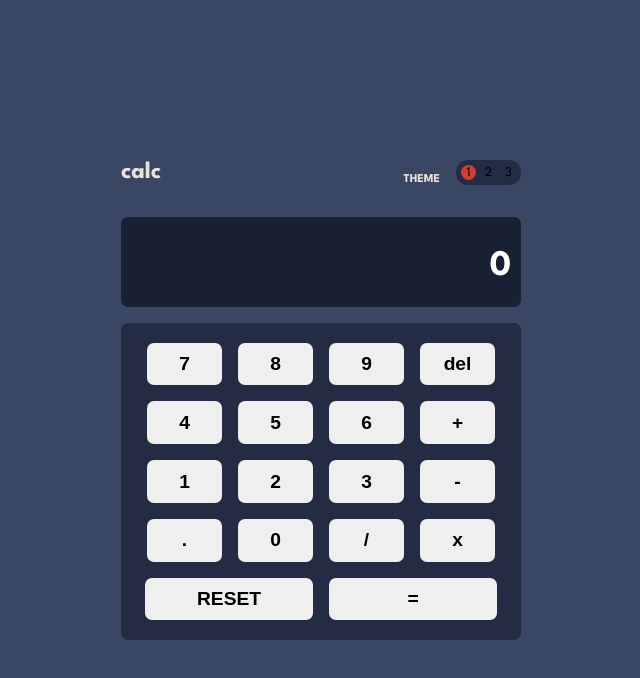
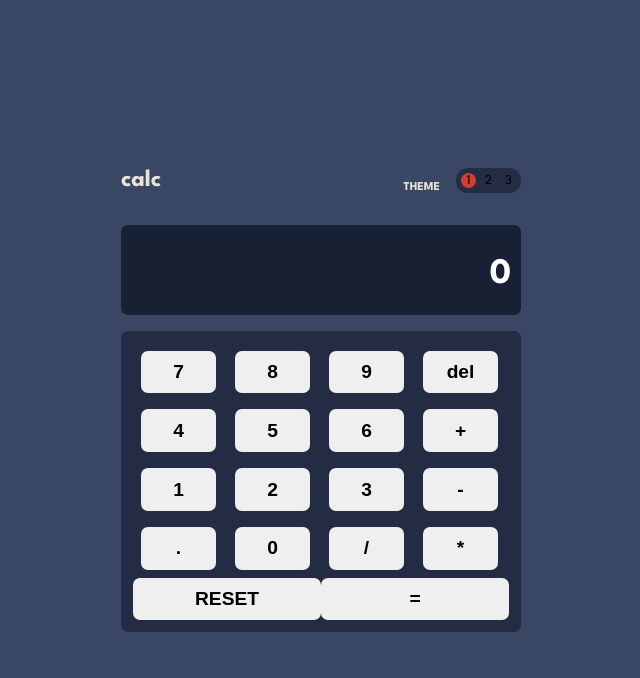
Before and after one commit to LorryAfriyie/calculator-app, a React (Vite) app: page / in a window 1280 px wide. Shown: the top 678 px of the page, without its empty margins (319-959 px from the left). Built offline with nearby package versions, Linux system fonts and the light colour scheme.

Commit message:
Button arrangement
Changing button display from static form into dynamic form.

```diff
--- a/src/components/ButtonSection.tsx
+++ b/src/components/ButtonSection.tsx
@@ -45,9 +45,38 @@ export function ButtonSection() {
     BgSwitch(theme);
   }, [theme]);
 
+  const button = [
+    { value: 7, text: "7", method: buttonValue },
+    { value: 8, text: "8", method: buttonValue },
+    { value: 9, text: "9", method: buttonValue },
+    { value: "", text: "del", method: deleteValue },
+    { value: 4, text: "4", method: buttonValue },
+    { value: 5, text: "5", method: buttonValue },
+    { value: 6, text: "6", method: buttonValue },
+    { value: "+", text: "+", method: signHandler },
+    { value: 1, text: "1", method: buttonValue },
+    { value: 2, text: "2", method: buttonValue },
+    { value: 3, text: "3", method: buttonValue },
+    { value: "-", text: "-", method: signHandler },
+    { value: ".", text: ".", method: buttonValue },
+    { value: 0, text: "0", method: buttonValue },
+    { value: "/", text: "/", method: signHandler },
+    { value: "*", text: "*", method: signHandler },
+  ];
+
   return (
     <div className={"button-section"} ref={btnBg}>
-      <div className="first-row">
+      <div className="four-row-btn">
+        {button.map((x, index) => {
+          return (
+            <div key={index}>
+              <Button onClick={x.method} value={x.value} text={x.text} />
+            </div>
+          );
+        })}
+      </div>
+
+      {/* <div className="first-row">
         <Button onClick={buttonValue} value={7} text={"7"} />
 
         <Button onClick={buttonValue} value={8} text={"8"} />
@@ -85,7 +114,7 @@ export function ButtonSection() {
         <Button onClick={signHandler} value={"/"} text={"/"} />
 
         <Button onClick={signHandler} value={"*"} text={"x"} />
-      </div>
+      </div> */}
 
       <div className="fifth-row">
         <Button onClick={resetCalculator} text={"Reset"} />
--- a/src/context/CalcOperations.tsx
+++ b/src/context/CalcOperations.tsx
@@ -53,6 +53,7 @@ export function CalcOperationsProvider({ children }: CalcOperations) {
   function buttonValue(e: React.MouseEvent<HTMLButtonElement, MouseEvent>) {
     e.preventDefault();
     const value = (e.target as HTMLButtonElement).value;
+
     if (calc.num.toString().length < 16) {
       setCalc({
         ...calc,
--- a/src/scss/ButtonSection.scss
+++ b/src/scss/ButtonSection.scss
@@ -1,11 +1,12 @@
 .button-section {
   width: 100%;
-  display: flex;
-  flex-direction: column;
-  justify-content: space-between;
   align-items: center;
   border-radius: 7px;
   padding: 0.75rem;
+
+  .four-row-btn {
+    display: grid;
+    grid-template-columns: repeat(4, 1fr);
 
     button {
       width: 75px;
@@ -16,22 +17,26 @@
       font-weight: 600;
       font-size: 1.2rem;
     }
+  }
 
   button:hover {
     cursor: pointer;
   }
 
   .fifth-row {
-    width: 100%;
     text-align: center;
-    display: flex;
     align-items: center;
-    justify-content: space-evenly;
-    padding: 0 0.25rem 0 0.25rem;
+    display: grid;
+    grid-template-columns: repeat(2, 1fr);
 
     button {
-      width: 50%;
+      width: 100%;
       text-transform: uppercase;
+      padding: 0.65rem;
+      border-radius: 7px;
+      border: none;
+      font-weight: 600;
+      font-size: 1.2rem;
     }
   }
 }
```
Lines whose indentation alone changed are shown as unchanged.
